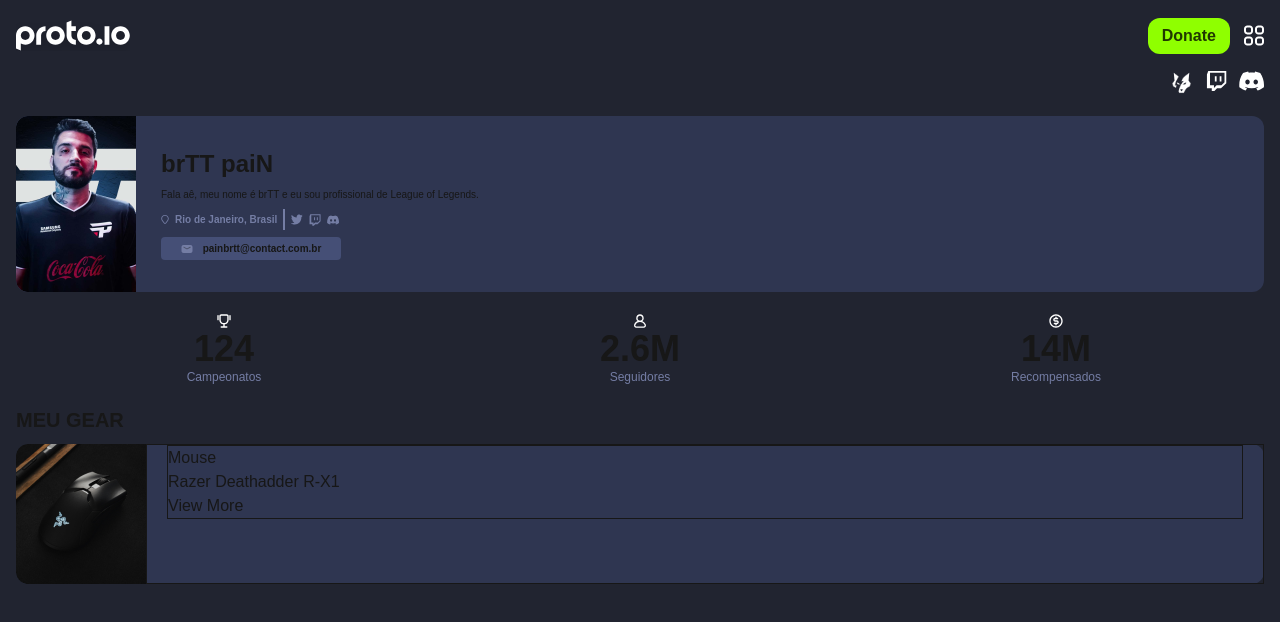
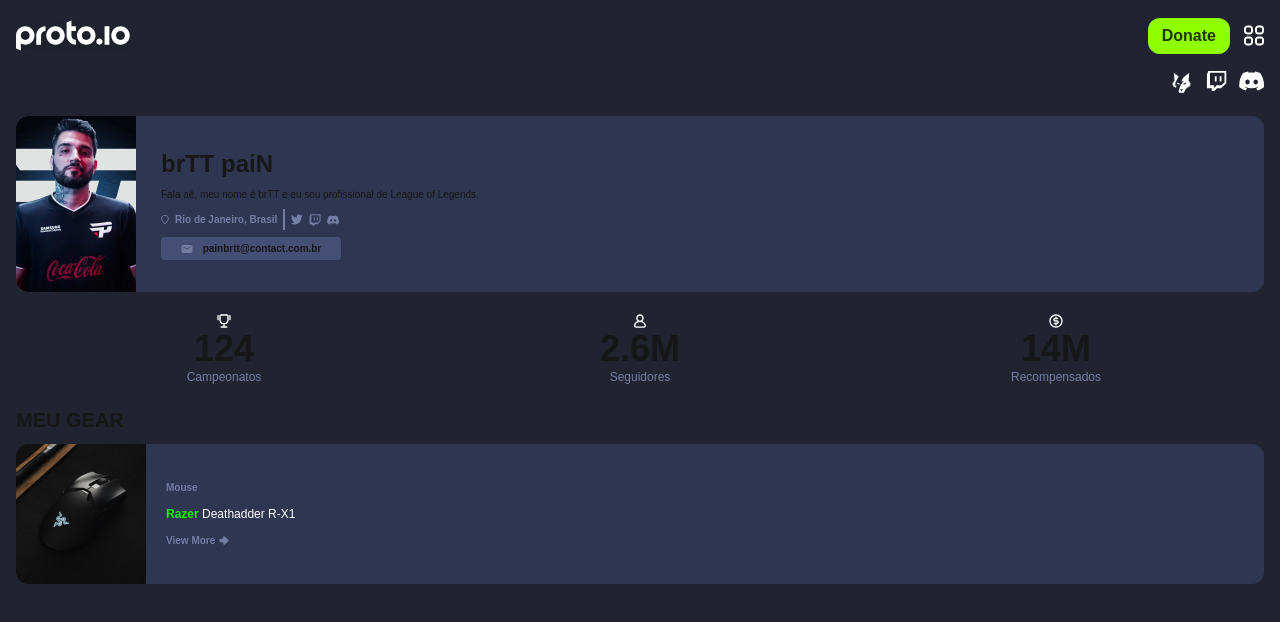
Before and after one commit to Felipe-Monte/my-app, a Next.js app: page / in a window 1280 px wide. Shown: the top 622 px of the page. Built offline with nearby package versions, Linux system fonts and the light colour scheme.

Commit message:
feat: continue project

```diff
--- a/public/assets/svg/index.tsx
+++ b/public/assets/svg/index.tsx
@@ -5,6 +5,25 @@
   width?: number;
   height?: number;
 };
+
+export function IconArrowRight({ color }: IconProps) {
+  return (
+    <div>
+      <svg
+        width="10"
+        height="9"
+        viewBox="0 0 10 9"
+        fill={color}
+        xmlns="http://www.w3.org/2000/svg"
+      >
+        <path
+          d="M4.08335 7.5833V6.24997H1.25002C0.791687 6.24997 0.416687 5.8333 0.416687 5.37497V3.62497C0.416687 3.12497 0.791687 2.74997 1.25002 2.74997H4.08335V1.41663C4.08335 0.499968 5.08335 -3.19779e-05 5.75002 0.583301L9.20835 3.66663C9.70835 4.0833 9.70835 4.87497 9.20835 5.3333L5.70835 8.41664C5.08335 8.99997 4.08335 8.49997 4.08335 7.5833Z"
+          fill={color}
+        />
+      </svg>
+    </div>
+  );
+}
 
 export function Logo() {
   return (
--- a/src/components/CardProduct/index.tsx
+++ b/src/components/CardProduct/index.tsx
@@ -1,4 +1,5 @@
 import Image from 'next/image';
+import { IconArrowRight } from '../../../public/assets/svg';
 
 export default function CardProduct() {
   return (
@@ -12,16 +13,19 @@
         />
       </div>
 
-      <div className='border flex-1 px-5 items-center justify-center'>
-
-        <div className='border'>
-          <p>Mouse</p>
-          <p>Razer Deathadder R-X1</p>
-          <p>View More</p>
+      <div className="flex-1 px-5 items-center justify-center rounded-r-xl">
+        <div className="flex flex-col gap-2.5 items-start justify-center h-full">
+          <p className="font-bold text-[10px] text-[#747DA4]">Mouse</p>
+          <p className="font-extrabold text-[12px] text-[#0fff00]">
+            Razer{' '}
+            <span className="font-medium text-white">Deathadder R-X1</span>
+          </p>
+          <div className="flex items-center justify-center gap-1">
+            <p className="font-bold text-[10px] text-[#747DA4]">View More </p>
+            <IconArrowRight color="#747DA4" />
+          </div>
         </div>
-
       </div>
-
     </div>
   );
 }
```
